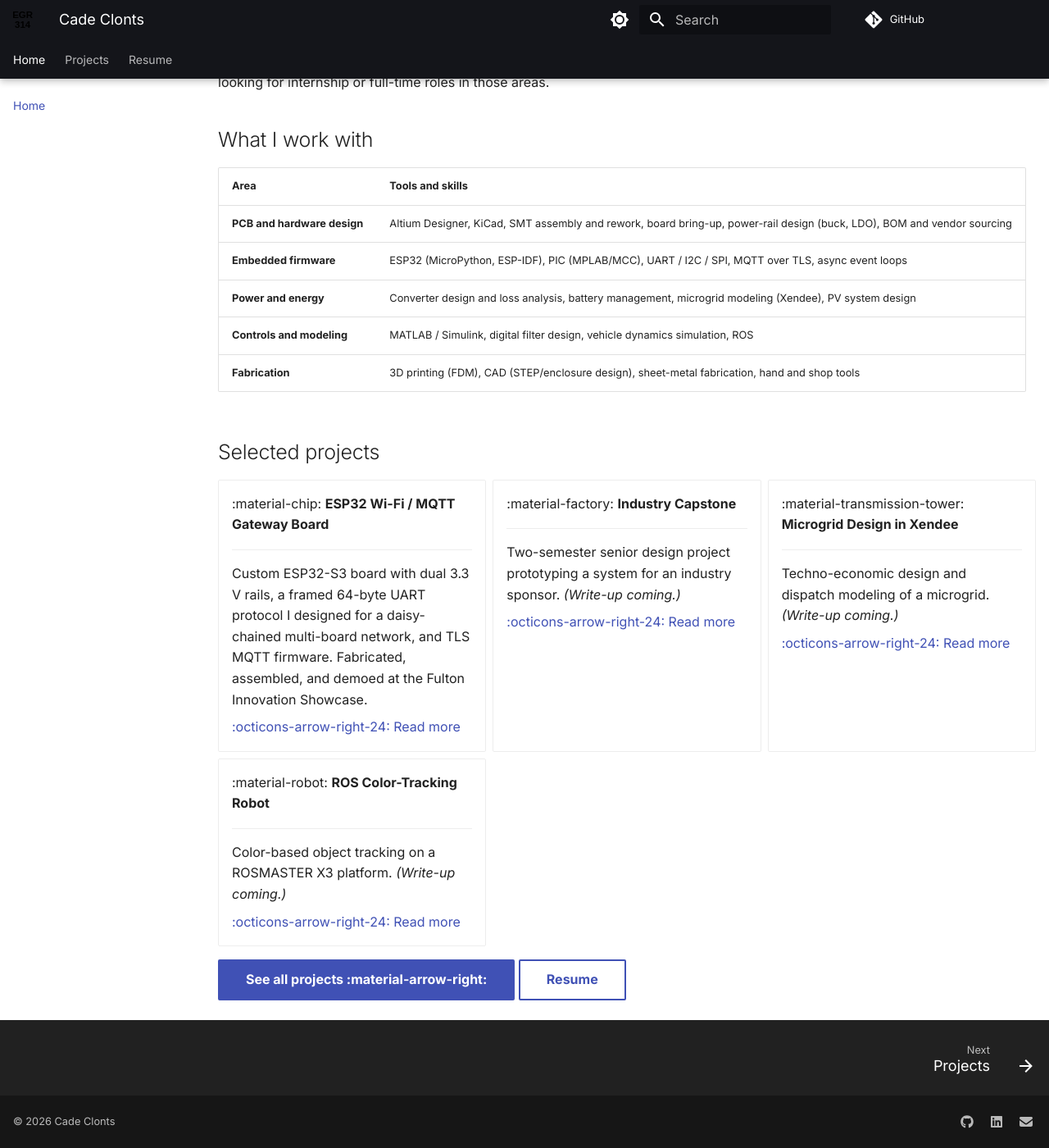
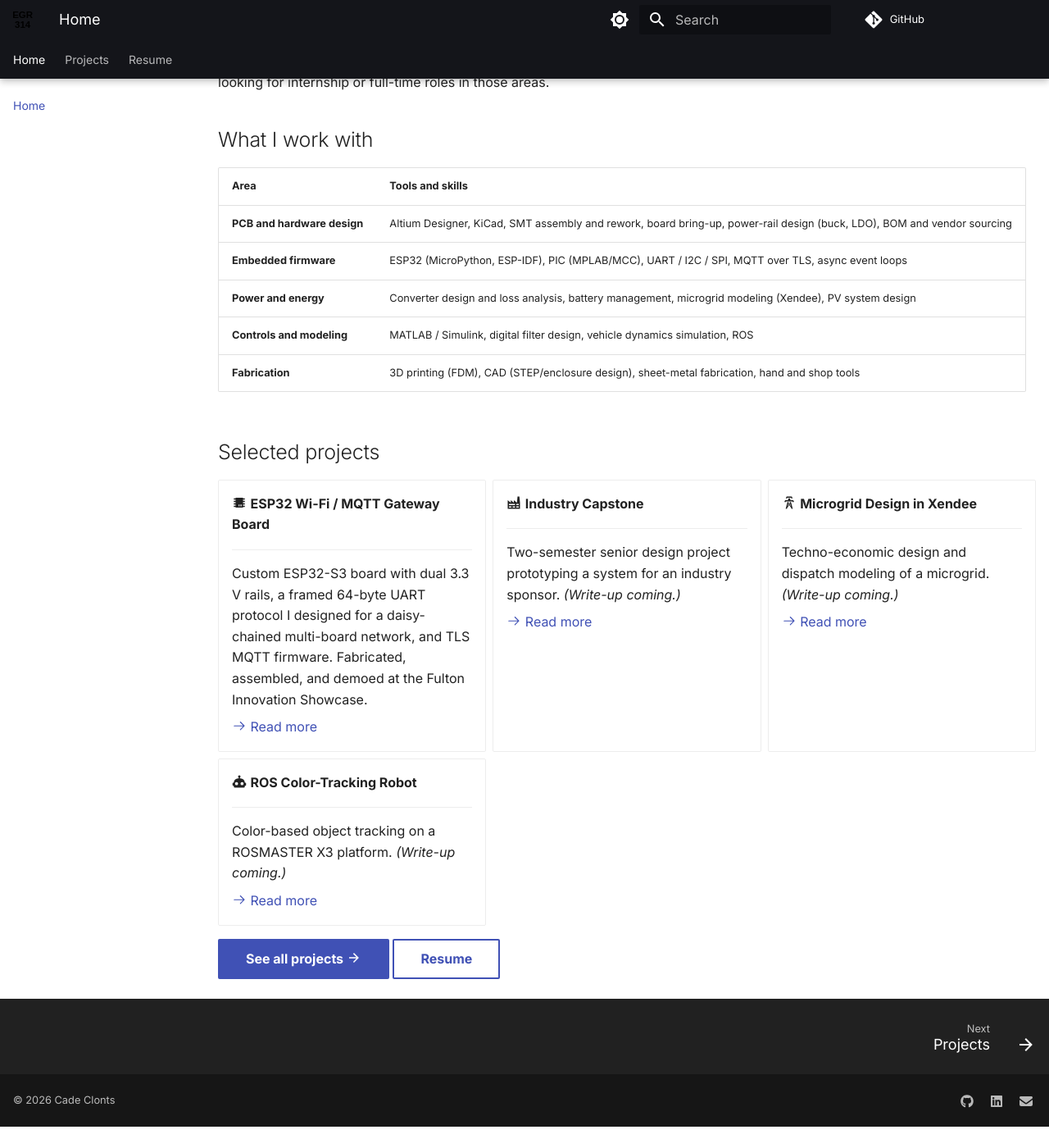
Before and after one commit to Skyworrio/Skyworrio.github.io, an MkDocs documentation site: the page built from docs/index.md, in a window 1280 px wide and 1400 px high, scrolled down 351 px. Shown: the whole window at 82% size. Built offline with MkDocs 1.6.1 and Material for MkDocs 9.7.7, drawn with Linux system fonts in a browser that asks for light colours; comment, search, counter and statistics services are not loaded; after the commit the page ends 1725 px from its top, so only the background shows below that.

Commit message:
Fix icons, hide drafts, swap hero image

```diff
--- a/docs/index.md
+++ b/docs/index.md
@@ -1,5 +1,5 @@
 ---
-title: Cade Clonts
+title: Home
 hide:
   - toc
 ---
--- a/mkdocs.yml
+++ b/mkdocs.yml
@@ -44,6 +44,9 @@ markdown_extensions:
   - admonition
   - pymdownx.details
   - pymdownx.tilde
+  - pymdownx.emoji:
+      emoji_index: !!python/name:material.extensions.emoji.twemoji
+      emoji_generator: !!python/name:material.extensions.emoji.to_svg
   - pymdownx.arithmatex:
       generic: true
   - pymdownx.superfences:
@@ -90,7 +93,8 @@ nav:
   - Projects:
       - projects/index.md
       - ESP32 Wi-Fi / MQTT Gateway Board: projects/wifi-mqtt-board/index.md
-      - Industry Capstone: projects/capstone_draft.md
-      - Microgrid Design (Xendee): projects/microgrid_draft.md
-      - ROS Color-Tracking Robot: projects/ros-tracking_draft.md
+      # When a draft is ready: rename projects/<name>_draft.md -> projects/<name>.md and add it here, e.g.
+      # - Industry Capstone: projects/capstone.md
+      # - Microgrid Design (Xendee): projects/microgrid.md
+      # - ROS Color-Tracking Robot: projects/ros-tracking.md
   - Resume: resume.md
```
Also changed, not shown: docs/projects/wifi-mqtt-board/index.md (+2 -2 lines).
